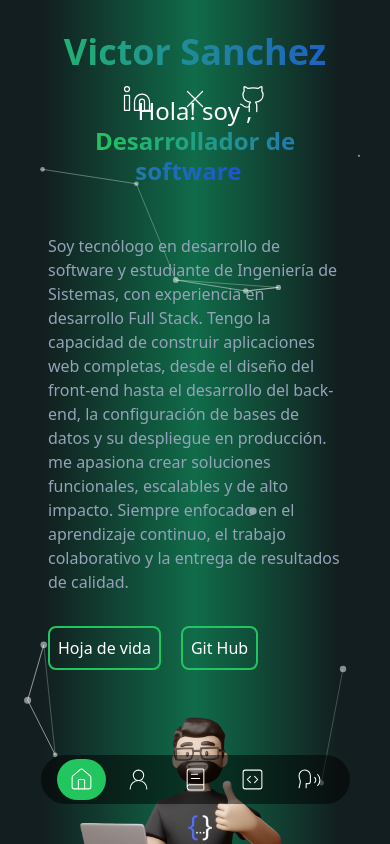
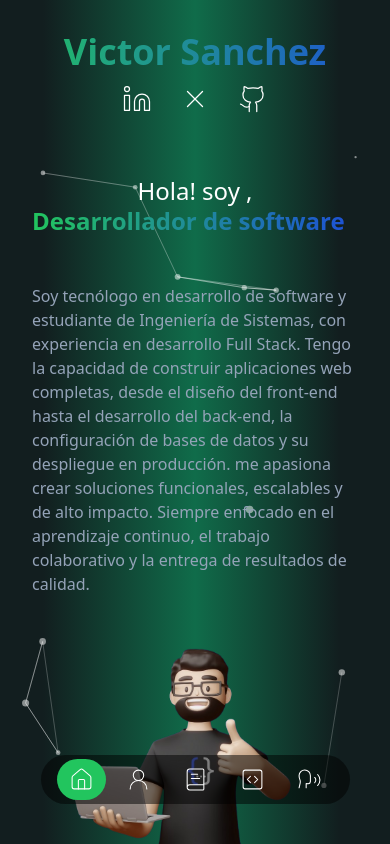
Before and after one commit to VictorDev1986/Victor_portafolio, a Next.js app: page / in a window 390 px wide. Shown: the top 844 px of the page. Built offline with nearby package versions, Linux system fonts and the light colour scheme.

Commit message:
Resolviendo conflictos de cambios

```diff
--- a/app/(routes)/contact/page.tsx
+++ b/app/(routes)/contact/page.tsx
@@ -3,7 +3,6 @@ import ContainerPage from "@/components/container";
 import { CoverParticles } from "@/components/cover-particles";
 import TransitionPage from "@/components/transition-page";
 import ContactCard from "@/components/ContactCard";
-import Botones from "@/components/botones";
 
 
 
--- a/app/(routes)/skills/page.tsx
+++ b/app/(routes)/skills/page.tsx
@@ -1,3 +1,4 @@
+"use client";
 import ContainerPage from "@/components/container";
 import { CoverParticles } from "@/components/cover-particles";
 import TransitionPage from "@/components/transition-page";
--- a/components/ContactCard.tsx
+++ b/components/ContactCard.tsx
@@ -1,3 +1,5 @@
+"use client";
+
 import React from "react";
 import { FaEnvelope, FaGithub, FaLinkedin } from "react-icons/fa";
 import Botones from "./botones";
--- a/components/botones.tsx
+++ b/components/botones.tsx
@@ -1,3 +1,4 @@
+'use client';
 
 import React from 'react';
 import Link from 'next/link';
--- a/components/introduction.tsx
+++ b/components/introduction.tsx
@@ -1,12 +1,11 @@
 import Image from "next/image";
 import { TypeAnimation } from 'react-type-animation';
-import Botones from "./botones";
 
 const Introduction = () => {
     return (
-        <div className="z-20 w-full">
-        <div className="z-20 grid items-center md:h-full mt-4 p-12 py-20 md:py-0 md:grid-cols-2 sm:px-20">
-            <div className="flex flex-col justify-center max-w-fullmd:mx-20">
+        <div className="z-20 mt-20 md:mt-0">
+        <div className="z-20 grid items-center md:h-full mt-4 p-8 py-20 md:py-0 md:grid-cols-2 sm:px-20">
+            <div className="flex flex-col justify-center max-w-full md:mx-20">
                 <h1 className="mb-12 text-2xl leading-tight text-center md:text-left md:text-4xl md:mb-6">Hola! soy , <br />
                     <TypeAnimation
                         sequence={[
@@ -27,7 +26,7 @@ const Introduction = () => {
                     me apasiona crear soluciones funcionales, escalables y de alto impacto. Siempre enfocado en el aprendizaje continuo,
                     el trabajo colaborativo y la entrega de resultados de calidad.
                 </p>
-                <Botones />
+
             </div>
             <Image className="mb-12" src="/Victor.png" priority width="600" height="600" alt="Avatar" />
         </div>
```
